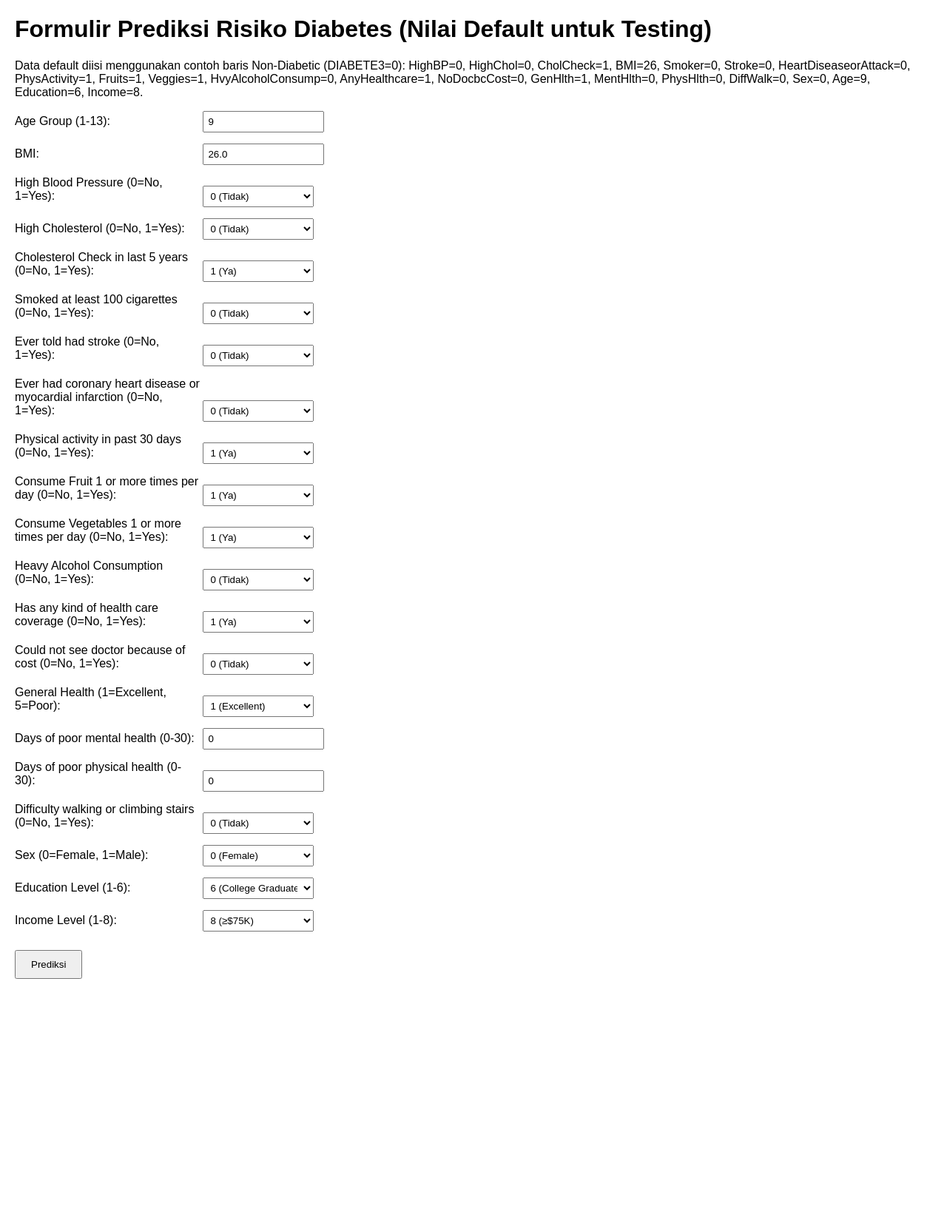
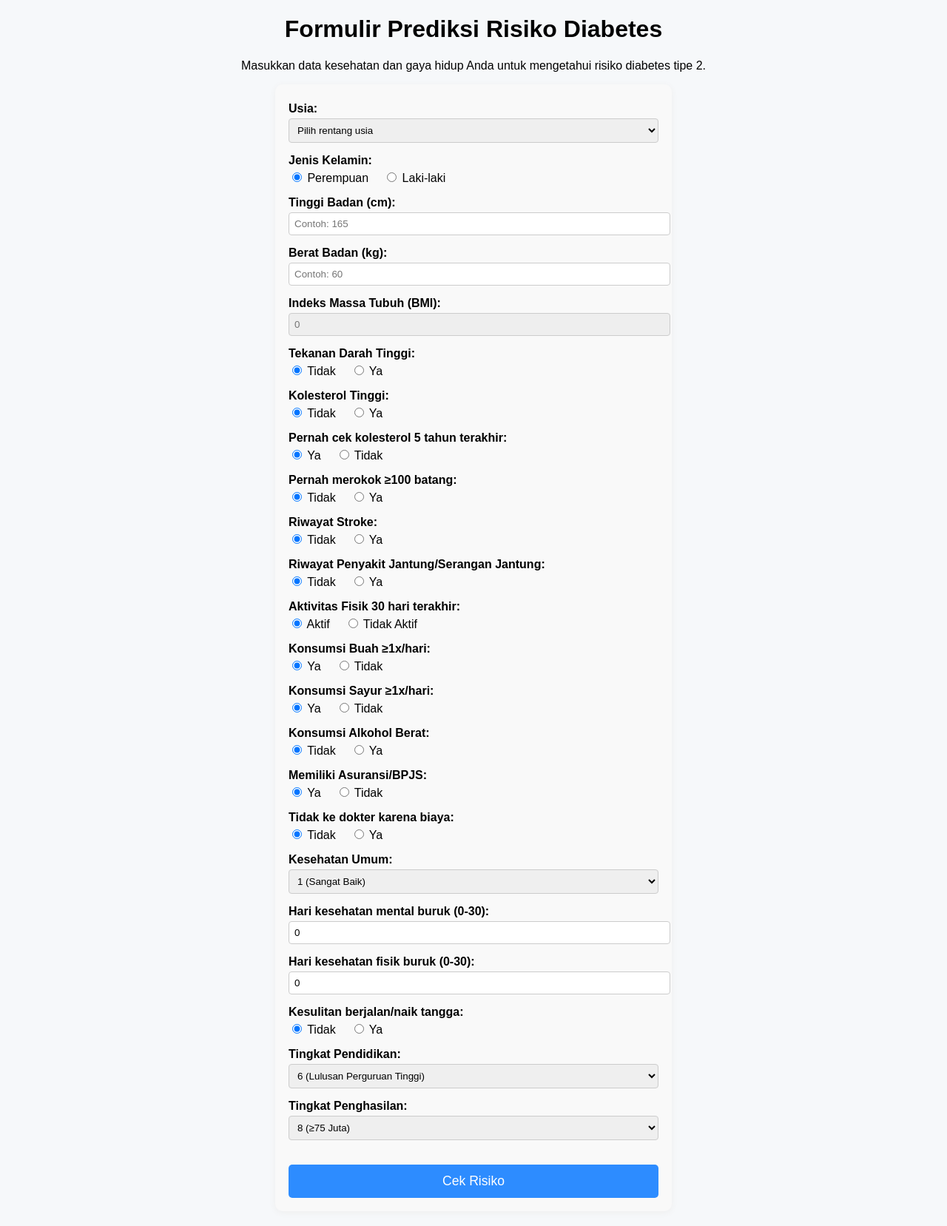
Before and after one commit to AstriaRLatifahsary/Proyek2-DiabetesTipe2, a Flask app: template templates/index.html in a window 1280 px wide. Shown: the whole page at 74% size. Before the commit the page ends 1323 px from the top, so only its background shows below. Run offline with Flask 3, Linux system fonts and the light colour scheme; the template is opened without the code that fills it, so the values that code supplies are empty.

Commit message:
adjust for user-friendly interface

```diff
--- /dev/null
+++ b/static/css/style.css
@@ -0,0 +1,37 @@
+body { font-family: Arial, sans-serif; margin: 20px; background: #f6f8fa; }
+form { max-width: 500px; margin: auto; background: #f9f9f9; padding: 24px 18px 18px 18px; border-radius: 10px; box-shadow: 0 2px 8px #eee; }
+form div { margin-bottom: 15px; }
+label { display: block; margin-bottom: 4px; font-weight: bold; }
+input[type="number"], select { width: 100%; padding: 7px; border-radius: 4px; border: 1px solid #ccc; }
+.radio-group { display: flex; gap: 20px; margin-top: 4px; }
+.radio-group label { font-weight: normal; margin-bottom: 0; }
+button, .btn {
+    width: 100%;
+    padding: 12px 0;
+    background: #2d8cff;
+    color: #fff;
+    border: none;
+    border-radius: 5px;
+    font-size: 1.1em;
+    cursor: pointer;
+    margin-top: 18px;
+    text-decoration: none;
+    display: inline-block;
+    text-align: center;
+}
+button:hover, .btn:hover { background: #1766c2; }
+.result-card {
+    max-width: 420px;
+    margin: 40px auto;
+    padding: 28px 22px;
+    border-radius: 12px;
+    box-shadow: 0 2px 12px #e0e0e0;
+    background: #fff;
+    text-align: center;
+}
+.risk-low { background: #e8fbe8; color: #218838; }
+.risk-high { background: #fdeaea; color: #c82333; }
+@media (max-width: 600px) {
+    form, .result-card { padding: 14px 4px; }
+}
+.field-desc { font-size: 0.95em; color: #666; margin-bottom: 2px; }
--- a/templates/index.html
+++ b/templates/index.html
@@ -2,190 +2,204 @@
 <html>
 <head>
     <title>Prediksi Risiko Diabetes</title>
-    <style>
-        body { font-family: Arial, sans-serif; margin: 20px; }
-        form div { margin-bottom: 15px; }
-        label { display: inline-block; width: 250px; } /* Adjusted width for longer labels */
-        input, select { width: 150px; padding: 5px; } /* Adjusted width */
-        button { padding: 10px 20px; margin-top: 10px;}
-    </style>
+    <meta name="viewport" content="width=device-width, initial-scale=1">
+    <link rel="stylesheet" href="{{ url_for('static', filename='css/style.css') }}">
 </head>
 <body>
-    <h1>Formulir Prediksi Risiko Diabetes (Nilai Default untuk Testing)</h1>
-    <p>Data default diisi menggunakan contoh baris Non-Diabetic (DIABETE3=0): HighBP=0, HighChol=0, CholCheck=1, BMI=26, Smoker=0, Stroke=0, HeartDiseaseorAttack=0, PhysActivity=1, Fruits=1, Veggies=1, HvyAlcoholConsump=0, AnyHealthcare=1, NoDocbcCost=0, GenHlth=1, MentHlth=0, PhysHlth=0, DiffWalk=0, Sex=0, Age=9, Education=6, Income=8.</p>
-
+    <h1 style="text-align:center;">Formulir Prediksi Risiko Diabetes</h1>
+    <p style="text-align:center;">Masukkan data kesehatan dan gaya hidup Anda untuk mengetahui risiko diabetes tipe 2.</p>
     <form action="{{ url_for('predict') }}" method="post">
-
         <div>
-            <label for="Age">Age Group (1-13):</label>
-            <input type="number" id="Age" name="Age" required min="1" max="13" value="9">
-        </div>
-
-        <div>
-            <label for="BMI">BMI:</label>
-            <input type="number" id="BMI" name="BMI" required step="0.01" min="10" max="60" value="26.0"> <!-- Use float for BMI -->
-        </div>
-
-        <div>
-            <label for="HighBP">High Blood Pressure (0=No, 1=Yes):</label>
-            <select id="HighBP" name="HighBP" required>
-                <option value="0" selected>0 (Tidak)</option> <!-- Default 0 -->
-                <option value="1">1 (Ya)</option>
+            <label for="Age">Usia:</label>
+            <select id="Age" name="Age" required>
+                <option value="" disabled selected>Pilih rentang usia</option>
+                <option value="1">18-24 tahun</option>
+                <option value="2">25-29 tahun</option>
+                <option value="3">30-34 tahun</option>
+                <option value="4">35-39 tahun</option>
+                <option value="5">40-44 tahun</option>
+                <option value="6">45-49 tahun</option>
+                <option value="7">50-54 tahun</option>
+                <option value="8">55-59 tahun</option>
+                <option value="9">60-64 tahun</option>
+                <option value="10">65-69 tahun</option>
+                <option value="11">70-74 tahun</option>
+                <option value="12">75-79 tahun</option>
+                <option value="13">80 tahun ke atas</option>
             </select>
         </div>
-
         <div>
-            <label for="HighChol">High Cholesterol (0=No, 1=Yes):</label>
-             <select id="HighChol" name="HighChol" required>
-                <option value="0" selected>0 (Tidak)</option> <!-- Default 0 -->
-                <option value="1">1 (Ya)</option>
+            <label for="Sex">Jenis Kelamin:</label>
+            <div class="radio-group">
+                <label><input type="radio" name="Sex" value="0" checked> Perempuan</label>
+                <label><input type="radio" name="Sex" value="1"> Laki-laki</label>
+            </div>
+        </div>
+        <div>
+            <label for="Tinggi">Tinggi Badan (cm):</label>
+            <input type="number" id="Tinggi" name="Tinggi" required min="100" max="250" step="1" placeholder="Contoh: 165">
+        </div>
+        <div>
+            <label for="Berat">Berat Badan (kg):</label>
+            <input type="number" id="Berat" name="Berat" required min="30" max="200" step="0.1" placeholder="Contoh: 60">
+        </div>
+        <div>
+            <label for="BMI">Indeks Massa Tubuh (BMI):</label>
+            <input type="number" id="BMI" name="BMI" readonly style="background:#eee;" placeholder="0">
+        </div>
+        <script>
+        // Hitung BMI otomatis saat tinggi/berat berubah
+        document.addEventListener('DOMContentLoaded', function() {
+            function hitungBMI() {
+                var tinggi = parseFloat(document.getElementById('Tinggi').value);
+                var berat = parseFloat(document.getElementById('Berat').value);
+                var bmiInput = document.getElementById('BMI');
+                if (tinggi && berat) {
+                    var tinggiMeter = tinggi / 100;
+                    var bmi = berat / (tinggiMeter * tinggiMeter);
+                    bmiInput.value = bmi.toFixed(2);
+                } else {
+                    bmiInput.value = '';
+                }
+            }
+            document.getElementById('Tinggi').addEventListener('input', hitungBMI);
+            document.getElementById('Berat').addEventListener('input', hitungBMI);
+        });
+        </script>
+        <div>
+            <label for="HighBP">Tekanan Darah Tinggi:</label>
+            <div class="radio-group">
+                <label><input type="radio" name="HighBP" value="0" checked> Tidak</label>
+                <label><input type="radio" name="HighBP" value="1"> Ya</label>
+            </div>
+        </div>
+        <div>
+            <label for="HighChol">Kolesterol Tinggi:</label>
+            <div class="radio-group">
+                <label><input type="radio" name="HighChol" value="0" checked> Tidak</label>
+                <label><input type="radio" name="HighChol" value="1"> Ya</label>
+            </div>
+        </div>
+        <div>
+            <label for="CholCheck">Pernah cek kolesterol 5 tahun terakhir:</label>
+            <div class="radio-group">
+                <label><input type="radio" name="CholCheck" value="1" checked> Ya</label>
+                <label><input type="radio" name="CholCheck" value="0"> Tidak</label>
+            </div>
+        </div>
+        <div>
+            <label for="Smoker">Pernah merokok &ge;100 batang:</label>
+            <div class="radio-group">
+                <label><input type="radio" name="Smoker" value="0" checked> Tidak</label>
+                <label><input type="radio" name="Smoker" value="1"> Ya</label>
+            </div>
+        </div>
+        <div>
+            <label for="Stroke">Riwayat Stroke:</label>
+            <div class="radio-group">
+                <label><input type="radio" name="Stroke" value="0" checked> Tidak</label>
+                <label><input type="radio" name="Stroke" value="1"> Ya</label>
+            </div>
+        </div>
+        <div>
+            <label for="HeartDiseaseorAttack">Riwayat Penyakit Jantung/Serangan Jantung:</label>
+            <div class="radio-group">
+                <label><input type="radio" name="HeartDiseaseorAttack" value="0" checked> Tidak</label>
+                <label><input type="radio" name="HeartDiseaseorAttack" value="1"> Ya</label>
+            </div>
+        </div>
+        <div>
+            <label for="PhysActivity">Aktivitas Fisik 30 hari terakhir:</label>
+            <div class="radio-group">
+                <label><input type="radio" name="PhysActivity" value="1" checked> Aktif</label>
+                <label><input type="radio" name="PhysActivity" value="0"> Tidak Aktif</label>
+            </div>
+        </div>
+        <div>
+            <label for="Fruits">Konsumsi Buah &ge;1x/hari:</label>
+            <div class="radio-group">
+                <label><input type="radio" name="Fruits" value="1" checked> Ya</label>
+                <label><input type="radio" name="Fruits" value="0"> Tidak</label>
+            </div>
+        </div>
+        <div>
+            <label for="Veggies">Konsumsi Sayur &ge;1x/hari:</label>
+            <div class="radio-group">
+                <label><input type="radio" name="Veggies" value="1" checked> Ya</label>
+                <label><input type="radio" name="Veggies" value="0"> Tidak</label>
+            </div>
+        </div>
+        <div>
+            <label for="HvyAlcoholConsump">Konsumsi Alkohol Berat:</label>
+            <div class="radio-group">
+                <label><input type="radio" name="HvyAlcoholConsump" value="0" checked> Tidak</label>
+                <label><input type="radio" name="HvyAlcoholConsump" value="1"> Ya</label>
+            </div>
+        </div>
+        <div>
+            <label for="AnyHealthcare">Memiliki Asuransi/BPJS:</label>
+            <div class="radio-group">
+                <label><input type="radio" name="AnyHealthcare" value="1" checked> Ya</label>
+                <label><input type="radio" name="AnyHealthcare" value="0"> Tidak</label>
+            </div>
+        </div>
+        <div>
+            <label for="NoDocbcCost">Tidak ke dokter karena biaya:</label>
+            <div class="radio-group">
+                <label><input type="radio" name="NoDocbcCost" value="0" checked> Tidak</label>
+                <label><input type="radio" name="NoDocbcCost" value="1"> Ya</label>
+            </div>
+        </div>
+        <div>
+            <label for="GenHlth">Kesehatan Umum:</label>
+            <select id="GenHlth" name="GenHlth" required>
+                <option value="1" selected>1 (Sangat Baik)</option>
+                <option value="2">2 (Baik)</option>
+                <option value="3">3 (Cukup)</option>
+                <option value="4">4 (Kurang)</option>
+                <option value="5">5 (Buruk)</option>
             </select>
         </div>
-
         <div>
-            <label for="CholCheck">Cholesterol Check in last 5 years (0=No, 1=Yes):</label>
-             <select id="CholCheck" name="CholCheck" required>
-                <option value="0">0 (Tidak)</option>
-                <option value="1" selected>1 (Ya)</option> <!-- Default 1 -->
+            <label for="MentHlth">Hari kesehatan mental buruk (0-30):</label>
+            <input type="number" id="MentHlth" name="MentHlth" required min="0" max="30" value="0">
+        </div>
+        <div>
+            <label for="PhysHlth">Hari kesehatan fisik buruk (0-30):</label>
+            <input type="number" id="PhysHlth" name="PhysHlth" required min="0" max="30" value="0">
+        </div>
+        <div>
+            <label for="DiffWalk">Kesulitan berjalan/naik tangga:</label>
+            <div class="radio-group">
+                <label><input type="radio" name="DiffWalk" value="0" checked> Tidak</label>
+                <label><input type="radio" name="DiffWalk" value="1"> Ya</label>
+            </div>
+        </div>
+        <div>
+            <label for="Education">Tingkat Pendidikan:</label>
+            <select id="Education" name="Education" required>
+                <option value="1">1 (Tidak Pernah Sekolah)</option>
+                <option value="2">2 (SD/Sederajat)</option>
+                <option value="3">3 (SMP/Sederajat)</option>
+                <option value="4">4 (SMA/Sederajat)</option>
+                <option value="5">5 (Perguruan Tinggi)</option>
+                <option value="6" selected>6 (Lulusan Perguruan Tinggi)</option>
             </select>
         </div>
-
         <div>
-            <label for="Smoker">Smoked at least 100 cigarettes (0=No, 1=Yes):</label>
-             <select id="Smoker" name="Smoker" required>
-                <option value="0" selected>0 (Tidak)</option> <!-- Default 0 -->
-                <option value="1">1 (Ya)</option>
+            <label for="Income">Tingkat Penghasilan:</label>
+            <select id="Income" name="Income" required>
+                <option value="1">1 (&lt;10 Juta)</option>
+                <option value="2">2 (10-15 Juta)</option>
+                <option value="3">3 (15-20 Juta)</option>
+                <option value="4">4 (20-25 Juta)</option>
+                <option value="5">5 (25-35 Juta)</option>
+                <option value="6">6 (35-50 Juta)</option>
+                <option value="7">7 (50-75 Juta)</option>
+                <option value="8" selected>8 (&ge;75 Juta)</option>
             </select>
         </div>
-
-         <div>
-            <label for="Stroke">Ever told had stroke (0=No, 1=Yes):</label>
-             <select id="Stroke" name="Stroke" required>
-                <option value="0" selected>0 (Tidak)</option> <!-- Default 0 -->
-                <option value="1">1 (Ya)</option>
-            </select>
-        </div>
-
-        <div>
-            <label for="HeartDiseaseorAttack">Ever had coronary heart disease or myocardial infarction (0=No, 1=Yes):</label>
-             <select id="HeartDiseaseorAttack" name="HeartDiseaseorAttack" required>
-                <option value="0" selected>0 (Tidak)</option> <!-- Default 0 -->
-                <option value="1">1 (Ya)</option>
-            </select>
-        </div>
-
-        <div>
-            <label for="PhysActivity">Physical activity in past 30 days (0=No, 1=Yes):</label>
-             <select id="PhysActivity" name="PhysActivity" required>
-                <option value="0">0 (Tidak)</option>
-                <option value="1" selected>1 (Ya)</option> <!-- Default 1 -->
-            </select>
-        </div>
-
-        <div>
-            <label for="Fruits">Consume Fruit 1 or more times per day (0=No, 1=Yes):</label>
-             <select id="Fruits" name="Fruits" required>
-                <option value="0">0 (Tidak)</option>
-                <option value="1" selected>1 (Ya)</option> <!-- Default 1 -->
-            </select>
-        </div>
-
-         <div>
-            <label for="Veggies">Consume Vegetables 1 or more times per day (0=No, 1=Yes):</label>
-             <select id="Veggies" name="Veggies" required>
-                <option value="0">0 (Tidak)</option>
-                <option value="1" selected>1 (Ya)</option> <!-- Default 1 -->
-            </select>
-        </div>
-
-        <div>
-            <label for="HvyAlcoholConsump">Heavy Alcohol Consumption (0=No, 1=Yes):</label>
-             <select id="HvyAlcoholConsump" name="HvyAlcoholConsump" required>
-                <option value="0" selected>0 (Tidak)</option> <!-- Default 0 -->
-                <option value="1">1 (Ya)</option>
-            </select>
-        </div>
-
-        <div>
-            <label for="AnyHealthcare">Has any kind of health care coverage (0=No, 1=Yes):</label>
-             <select id="AnyHealthcare" name="AnyHealthcare" required>
-                <option value="0">0 (Tidak)</option>
-                <option value="1" selected>1 (Ya)</option> <!-- Default 1 -->
-            </select>
-        </div>
-
-        <div>
-            <label for="NoDocbcCost">Could not see doctor because of cost (0=No, 1=Yes):</label>
-             <select id="NoDocbcCost" name="NoDocbcCost" required>
-                <option value="0" selected>0 (Tidak)</option> <!-- Default 0 -->
-                <option value="1">1 (Ya)</option>
-            </select>
-        </div>
-
-        <div>
-            <label for="GenHlth">General Health (1=Excellent, 5=Poor):</label>
-             <select id="GenHlth" name="GenHlth" required>
-                <option value="1" selected>1 (Excellent)</option> <!-- Default 1 -->
-                <option value="2">2 (Very Good)</option>
-                <option value="3">3 (Good)</option>
-                <option value="4">4 (Fair)</option>
-                <option value="5">5 (Poor)</option>
-            </select>
-        </div>
-
-        <div>
-            <label for="MentHlth">Days of poor mental health (0-30):</label>
-            <input type="number" id="MentHlth" name="MentHlth" required min="0" max="30" value="0"> <!-- Default 0 -->
-        </div>
-
-        <div>
-            <label for="PhysHlth">Days of poor physical health (0-30):</label>
-            <input type="number" id="PhysHlth" name="PhysHlth" required min="0" max="30" value="0"> <!-- Default 0 -->
-        </div>
-
-        <div>
-            <label for="DiffWalk">Difficulty walking or climbing stairs (0=No, 1=Yes):</label>
-             <select id="DiffWalk" name="DiffWalk" required>
-                <option value="0" selected>0 (Tidak)</option> <!-- Default 0 -->
-                <option value="1">1 (Ya)</option>
-            </select>
-        </div>
-
-        <div>
-            <label for="Sex">Sex (0=Female, 1=Male):</label>
-             <select id="Sex" name="Sex" required>
-                <option value="0" selected>0 (Female)</option> <!-- Default 0 -->
-                <option value="1">1 (Male)</option>
-            </select>
-        </div>
-
-        <div>
-            <label for="Education">Education Level (1-6):</label>
-             <select id="Education" name="Education" required>
-                <option value="1">1 (Never Attended)</option>
-                <option value="2">2 (Elementary)</option>
-                <option value="3">3 (Some HS)</option>
-                <option value="4">4 (HS Graduate)</option>
-                <option value="5">5 (Some College)</option>
-                <option value="6" selected>6 (College Graduate)</option> <!-- Default 6 -->
-            </select>
-        </div>
-
-         <div>
-            <label for="Income">Income Level (1-8):</label>
-             <select id="Income" name="Income" required>
-                <option value="1">1 (<$10K)</option>
-                <option value="2">2 ($10K-$15K)</option>
-                <option value="3">3 ($15K-$20K)</option>
-                <option value="4">4 ($20K-$25K)</option>
-                <option value="5">5 ($25K-$35K)</option>
-                <option value="6">6 ($35K-$50K)</option>
-                <option value="7">7 ($50K-$75K)</option>
-                <option value="8" selected>8 (≥$75K)</option> <!-- Default 8 -->
-            </select>
-        </div>
-
-        <button type="submit">Prediksi</button>
+        <button type="submit">Cek Risiko</button>
     </form>
 </body>
 </html>
```
Also changed, not shown: templates/result.html (+12 -6 lines).
